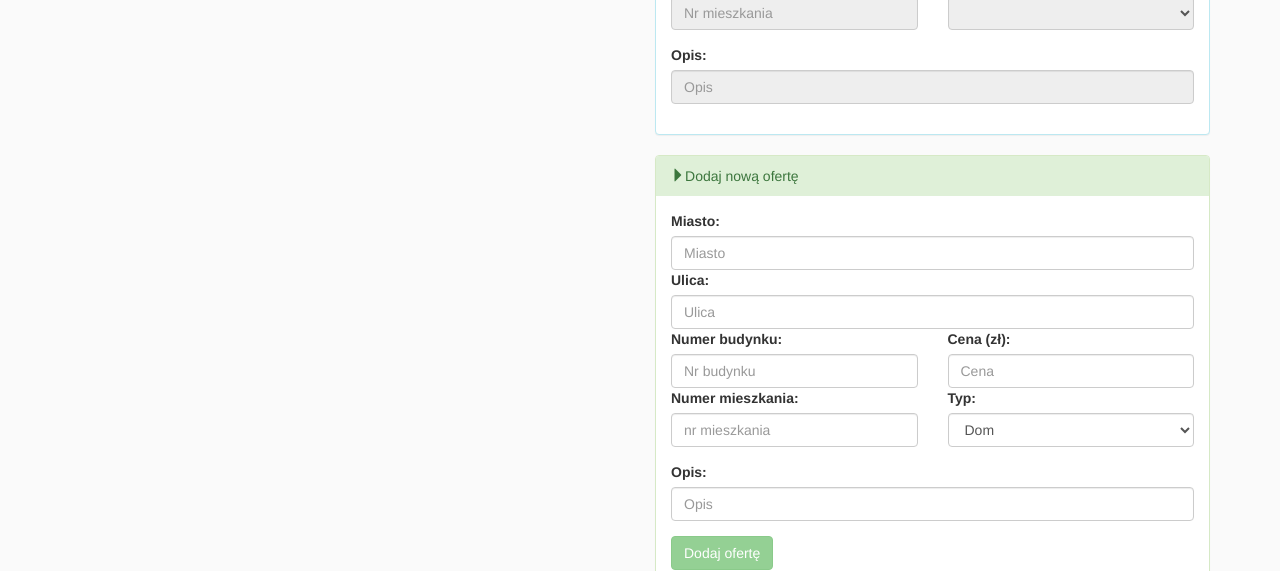
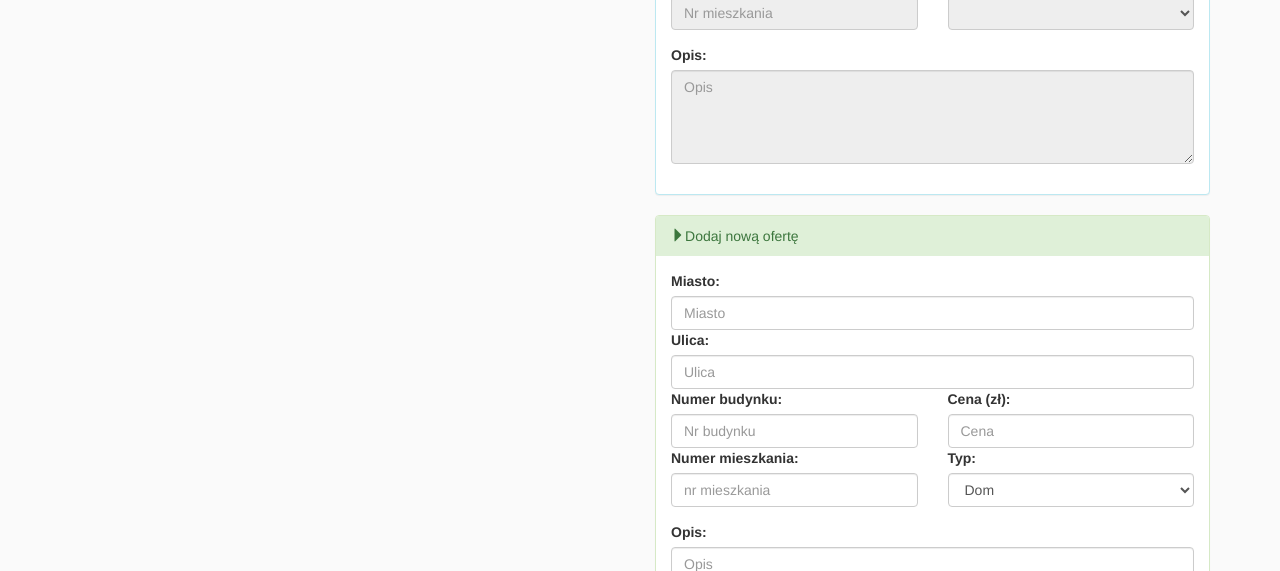
Before and after one commit to Cutter72/recruitment-task-01, an Angular app: page / in a window 1280 px wide. Shown: the part 334-905 px from the top of the page. Built offline with nearby package versions, Linux system fonts and the light colour scheme; no server answers.

Commit message:
forms edited

```diff
--- a/src/app/estate-offer-details/estate-offer-details.component.css
+++ b/src/app/estate-offer-details/estate-offer-details.component.css
@@ -1,3 +1,4 @@
 .cursor-pointer {
   cursor: pointer;
 }
+textarea { resize: vertical; }
--- a/src/app/estate-offer-details/estate-offer-details.component.html
+++ b/src/app/estate-offer-details/estate-offer-details.component.html
@@ -48,9 +48,7 @@
           </div>
           <div class="col-xs-12 form-group">
             <label>Opis:</label>
-            <input type="text" placeholder="Opis" value="{{details.estateOffer.description}}"
-                   disabled="{{!details.unlocked}}"
-                   class="form-control" required ngModel name="description">
+            <textarea type="text" placeholder="Opis" rows="4" maxlength="255" class="form-control" disabled="{{!details.unlocked}}" required ngModel name="description" [value]="details.estateOffer.description"></textarea>
           </div>
           <ng-template #edit>
             <div class="col-sm-4" *ngIf="details.loaded">
--- a/src/app/my-estate-offers-list/my-estate-offer-list-item/my-estate-offer-list-item.component.html
+++ b/src/app/my-estate-offers-list/my-estate-offer-list-item/my-estate-offer-list-item.component.html
@@ -5,14 +5,14 @@
     <div class="panel-heading" style="background-color: #ddd">
       <div class="row">
         <div class="col-sm-9">
-          {{estateOffer.city}} {{estateOffer.street}} {{estateOffer.property}}/{{estateOffer.apartment}} - {{estateOffer.type}}
+          <b>{{estateOffer.city}}</b> - ul. {{estateOffer.street}} {{estateOffer.property}}/{{estateOffer.apartment}}
         </div>
         <div class="col-md-3" align="right"><span class="badge" align="right">{{estateOffer.price}} zł</span></div>
       </div>
     </div>
     <div class="panel-body">
       <div class="col-md-10">
-        {{estateOffer.description}}
+        <i>{{estateOffer.description}}</i>
       </div>
       <div class="col-md-2" align="right">
         <img src="{{typeOfOffer()}}" height="64" width="64"/>
--- a/src/app/new-estate-offer-form/new-estate-offer-form.component.css
+++ b/src/app/new-estate-offer-form/new-estate-offer-form.component.css
@@ -4,3 +4,4 @@ input.ng-invalid.ng-touched {
 .cursor-pointer {
   cursor: pointer;
 }
+textarea { resize: vertical; }
--- a/src/app/new-estate-offer-form/new-estate-offer-form.component.html
+++ b/src/app/new-estate-offer-form/new-estate-offer-form.component.html
@@ -39,7 +39,7 @@
           </div>
           <div class="col-xs-12 form-group">
             <label>Opis:</label>
-            <input type="text" placeholder="Opis" class="form-control" required ngModel name="description">
+            <textarea type="text" placeholder="Opis" rows="4" maxlength="255" class="form-control" required ngModel name="description"></textarea>
           </div>
           <div class="col-sm-4 form-group">
             <button type="submit" class="btn btn-success" [disabled]="f.invalid">Dodaj ofertę</button>
```
